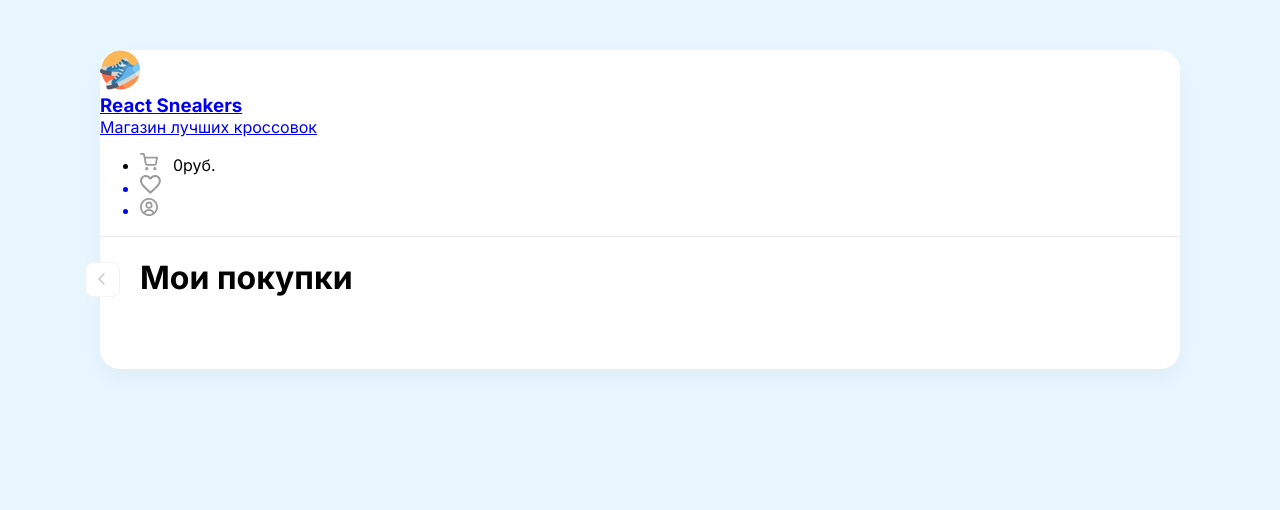
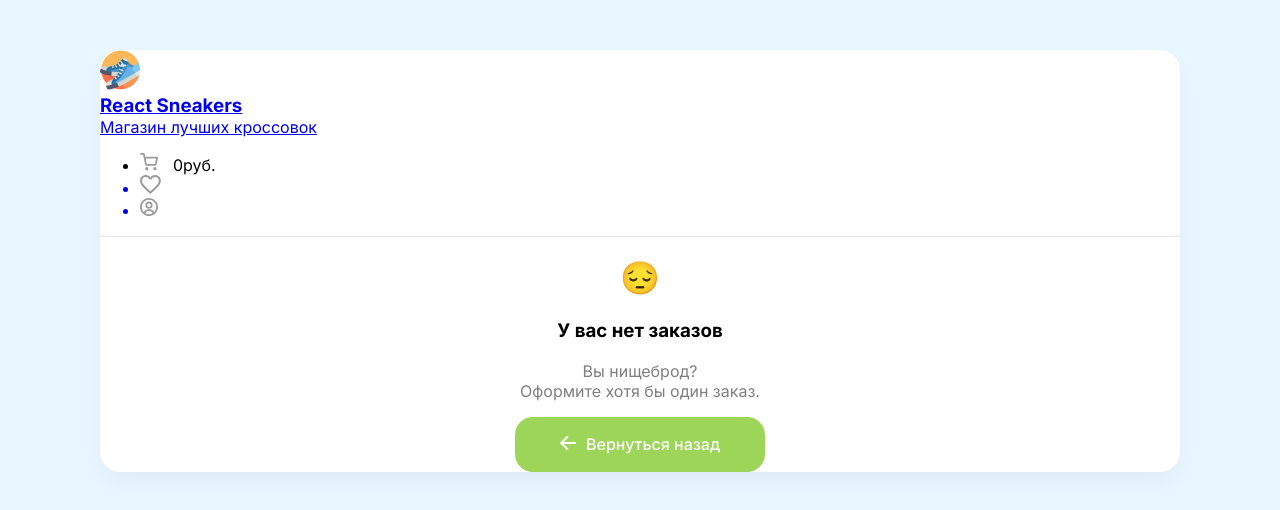
Before and after one commit to n-gasimzada/react-sneakers, a React (Create React App) app: page /mypurchases in a window 1280 px wide. Shown: the top 510 px of the page. Built offline with nearby package versions, Linux system fonts and the light colour scheme.

Commit message:
Исправления

```diff
--- a/package.json
+++ b/package.json
@@ -44,5 +44,8 @@
       "last 1 firefox version",
       "last 1 safari version"
     ]
+  },
+  "devDependencies": {
+    "@babel/plugin-proposal-private-property-in-object": "^7.21.11"
   }
 }
--- a/src/components/pages/Home.jsx
+++ b/src/components/pages/Home.jsx
@@ -28,7 +28,7 @@ function Home() {
 
   React.useEffect(() => {
     try {
-      axios.get("http://localhost:3000/sneakers.json")
+      axios.get("https://111e9586cf2479e7.mokky.ru/sneakers")
         .then(({ data }) => {
           setGetSneakers(data)
         })
--- a/src/components/pages/MyPurchases.jsx
+++ b/src/components/pages/MyPurchases.jsx
@@ -14,7 +14,7 @@ function MyPurchases() {
     <div className="wrapper clear">
       <Header />
       <div className='content p-40'>
-      <div className='mb-40 d-flex justify-between align-center'>
+        {orders.length > 0 ? <><div className='mb-40 d-flex justify-between align-center'>
           <h1 className='headerTitle'><Link to="/"><img src='/img/left-vector.svg' alt='left-vector' /></Link>Мои покупки</h1>
         </div>
 
@@ -30,7 +30,7 @@ function MyPurchases() {
                 <div className='d-flex justify-between align-center'>
                   <div className='d-flex flex-column'>
                     <span>Цена:</span>
-                 <b>{obj.price}</b>
+                    <b>{obj.price} руб.</b>
                   </div>
                   <div className={styles.cartAdd}>
                     <img width={20} height={20} src='/img/plus.svg' alt='plus' />
@@ -40,7 +40,19 @@ function MyPurchases() {
               </div>
             )}
 
+          </div></> :
+
+          <div className='empty'>
+            <h1>&#128532;</h1>
+            <h3>У вас нет заказов</h3>
+            <p>Вы нищеброд? <br/> Оформите хотя бы один заказ.</p>
+            <Link to="/">
+              <button className='greenButton'><img className='arrow__left' src='/img/arrow.svg' alt='Arrow' />Вернуться назад</button>
+            </Link>
           </div>
+
+        }
+
 
       </div>
     </div>
```
Also changed, not shown: 1 other file (tests, documents, lock files or other folders). Lines whose indentation alone changed are shown as unchanged.
